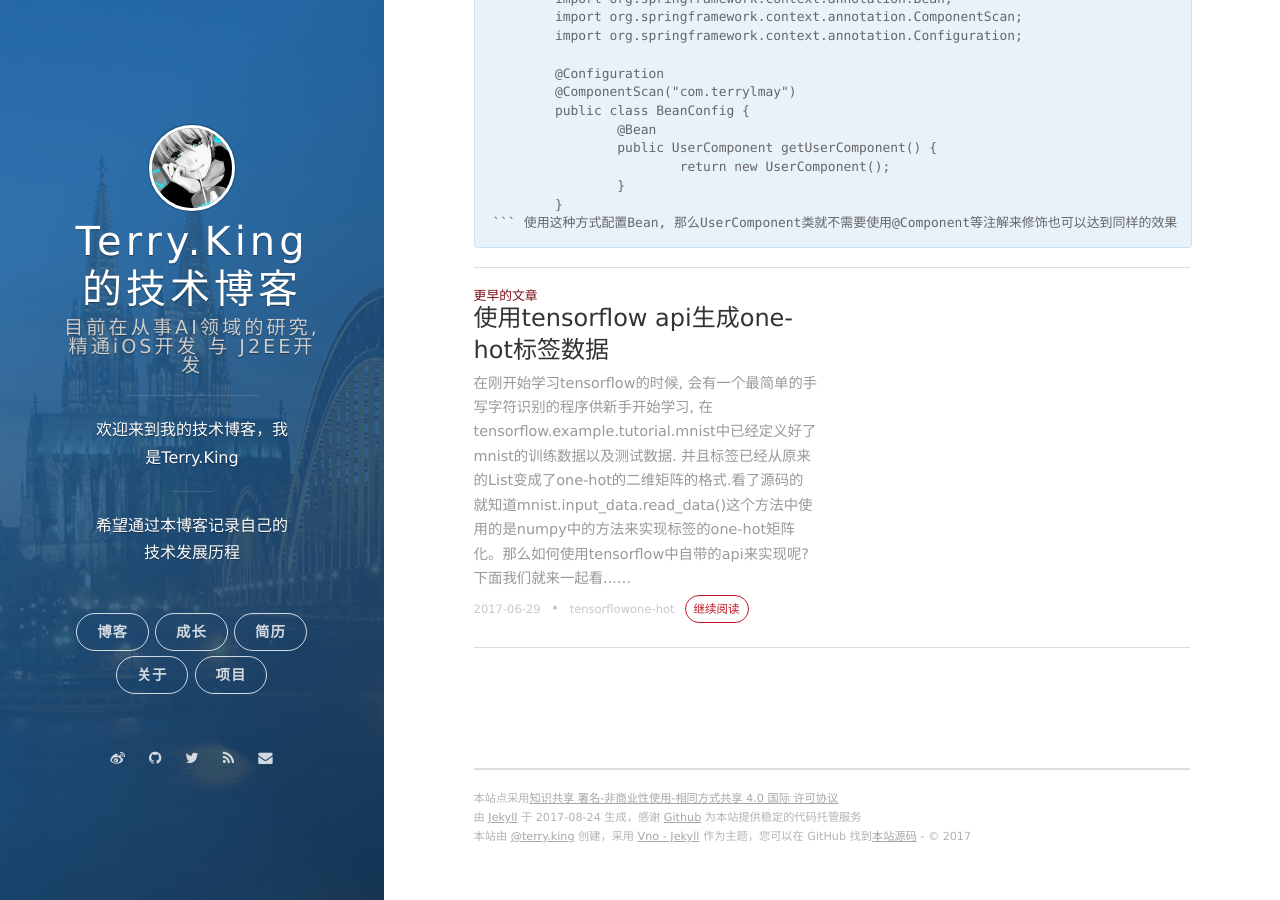
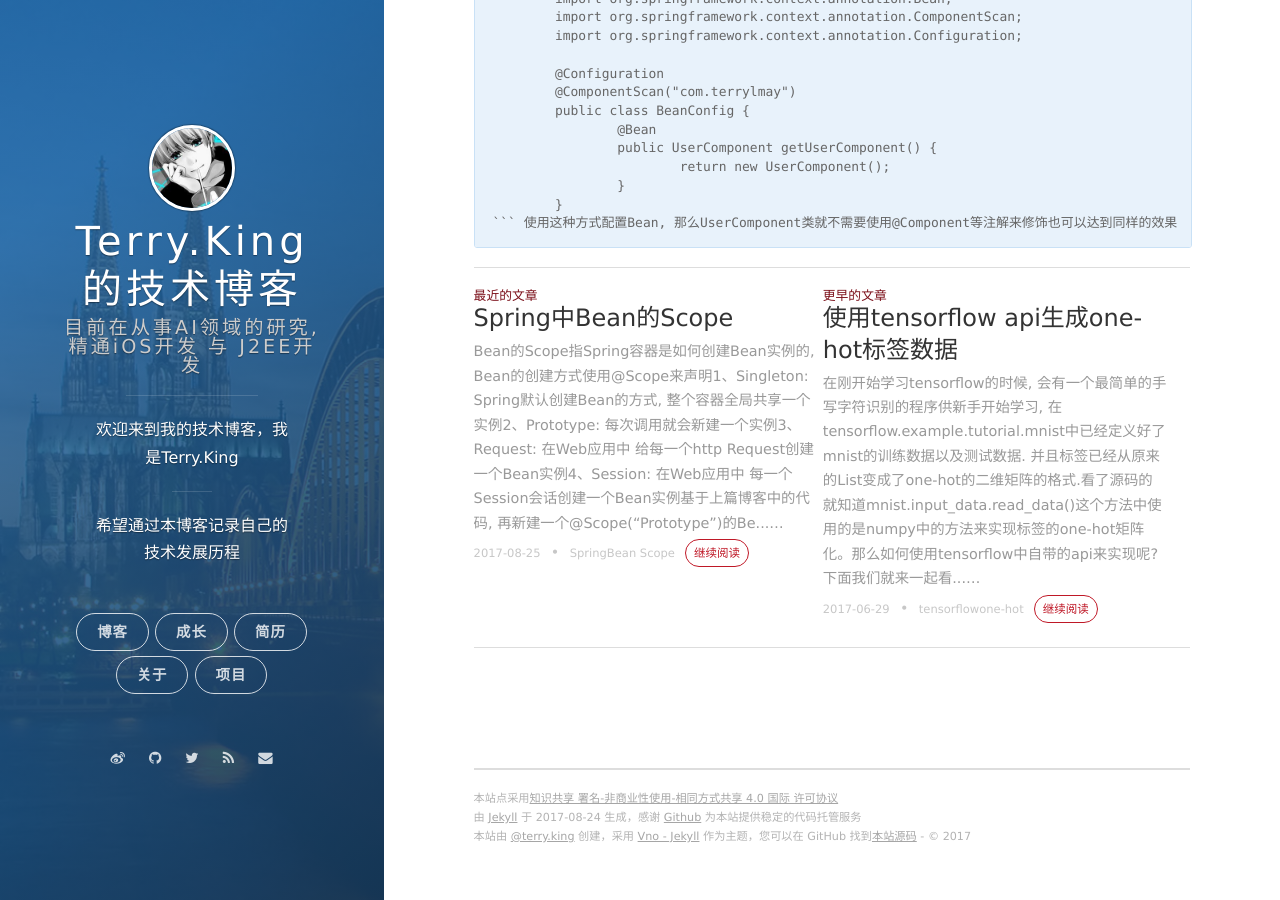
Before and after one commit to terryKing1992/terryKing1992.github.io, a Jekyll site: the page built from _posts/2017-08-25-spring-di-tutorial.md, in a window 1280 px wide and 900 px high, scrolled down 2575 px. Built offline with Jekyll 4.4.1, drawn with Linux system fonts in a browser that asks for light colours; nearby versions of some CDN libraries; comment, search, counter and statistics services are not loaded; some of the changed text lies outside the part shown.

Commit message:
增加Bean创建模式的代码记录

````diff
--- /dev/null
+++ b/_posts/2017-08-25-spring-bean-scope-tutorial.md
@@ -0,0 +1,72 @@
+---
+layout: post
+title: Spring中Bean的Scope
+date: 2017-08-25 21:16:37
+tags: [Spring, Bean Scope]
+---
+
+Bean的Scope指Spring容器是如何创建Bean实例的, Bean的创建方式使用@Scope来声明
+
+1、Singleton: Spring默认创建Bean的方式, 整个容器全局共享一个实例
+2、Prototype: 每次调用就会新建一个实例
+3、Request: 在Web应用中 给每一个http Request创建一个Bean实例
+4、Session: 在Web应用中 每一个Session会话创建一个Bean实例
+
+基于上篇博客中的代码, 再新建一个@Scope("Prototype")的Bean类, 通过多次从容器中获取Bean查看是否是同一个对象
+
+一、首先创建一个Bean类 命名为UserService
+
+	```JAVA
+		package com.terrylmay;
+
+		import org.springframework.context.annotation.Scope;
+		import org.springframework.stereotype.Service;
+
+		@Service
+		@Scope("prototype")
+		public class UserService {
+			public String getUserName() {
+				return "terrylmay";
+			}
+		}
+
+	```
+
+二、修改上篇中的程序入口类
+
+	```Java
+		package com.terrylmay;
+
+		import org.springframework.context.annotation.AnnotationConfigApplicationContext;
+
+		/**
+		 * SpringApplication entry
+		 *
+		 */
+		public class ApplicationStart {
+			public static void main(String[] args) {
+				AnnotationConfigApplicationContext configContext = new AnnotationConfigApplicationContext(BeanConfig.class);
+				UserComponent userComponent = configContext.getBean(UserComponent.class);
+				UserComponent userComponent1 = configContext.getBean(UserComponent.class);
+
+				UserService userService = configContext.getBean(UserService.class);
+				UserService userService1 = configContext.getBean(UserService.class);
+				System.out.println(userComponent.getUserName());
+				System.out.println(userService.getUserName());
+
+				System.out.println(userComponent == userComponent1);
+				System.out.println(userService == userService1);
+				configContext.close();
+			}
+		}
+
+	```
+最后程序的输出为:
+
+	```
+		terrylmay
+		terrylmay
+		true
+		false
+	```
+表示Bean的默认scope容器中只产生一个实例, 而使用@Scope("prototype") 则每从容器中取出一次Bean 则会产生一个新的实例。
--- a/_posts/2017-08-25-spring-di-tutorial.md
+++ b/_posts/2017-08-25-spring-di-tutorial.md
@@ -43,7 +43,7 @@ tags: [Spring, 依赖注入]
 		<version>4.3.9.RELEASE</version>
 	</dependency>
 
-#### 3、创建Spring Bean配置类,主要告诉IoC去哪里加载Bean
+#### 3、创建Spring Bean配置类,主要告诉Spring容器去哪里加载Bean
 
 	```java
 		package com.terrylmay;
````
